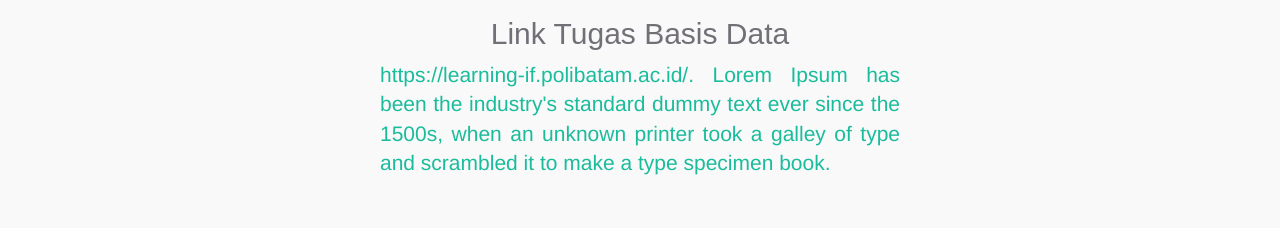
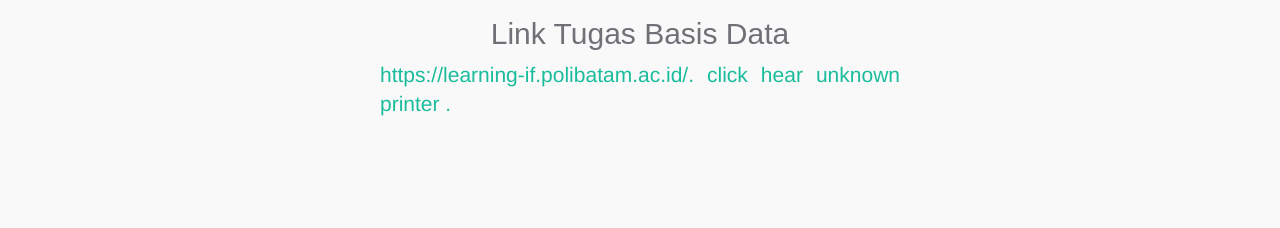
Before and after one commit to 03lsa/Lisa-s-, a plain HTML site: page index.html in a window 1280 px wide. Shown: the part 1053-1281 px from the top of the page. Drawn offline with nearby package versions, Linux system fonts and the light colour scheme.

Commit message:
Update index.html

```diff
--- a/index.html
+++ b/index.html
@@ -102,10 +102,9 @@
                     <a href= "https://learning-if.polibatam.ac.id" /a>
 
 
-                    <p class="lead">https://learning-if.polibatam.ac.id/. <span>Lorem Ipsum</span>
-                    has been the industry's standard dummy text ever since the
-                    1500s, when an <span>unknown printer</span> took a galley
-                    of type and scrambled it to make a type specimen book.</p>
+                    <p class="lead">https://learning-if.polibatam.ac.id/. <span>click hear</span>
+                     <span>unknown printer</span>
+                    .</p>
                 </div><!-- /col-md-6 -->
             </div><!-- / row -->
         </div><!-- /container -->
```
